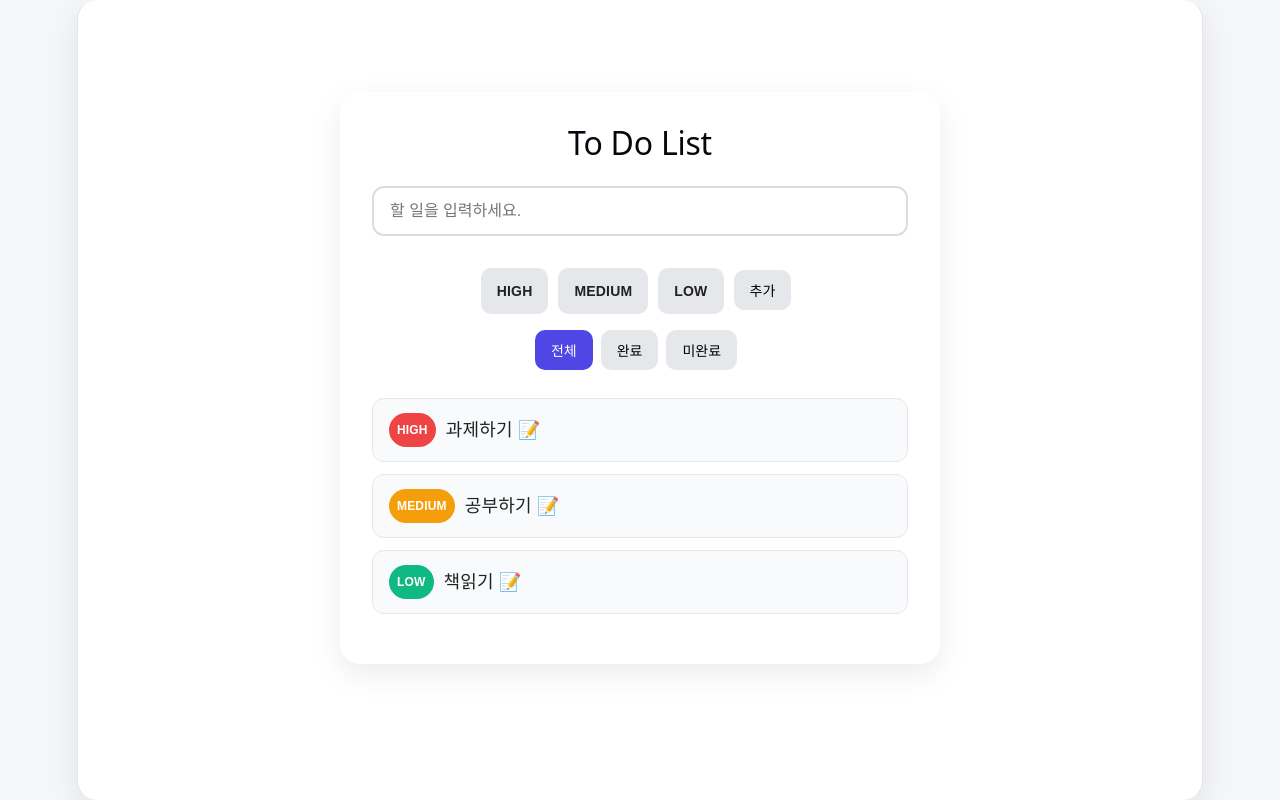
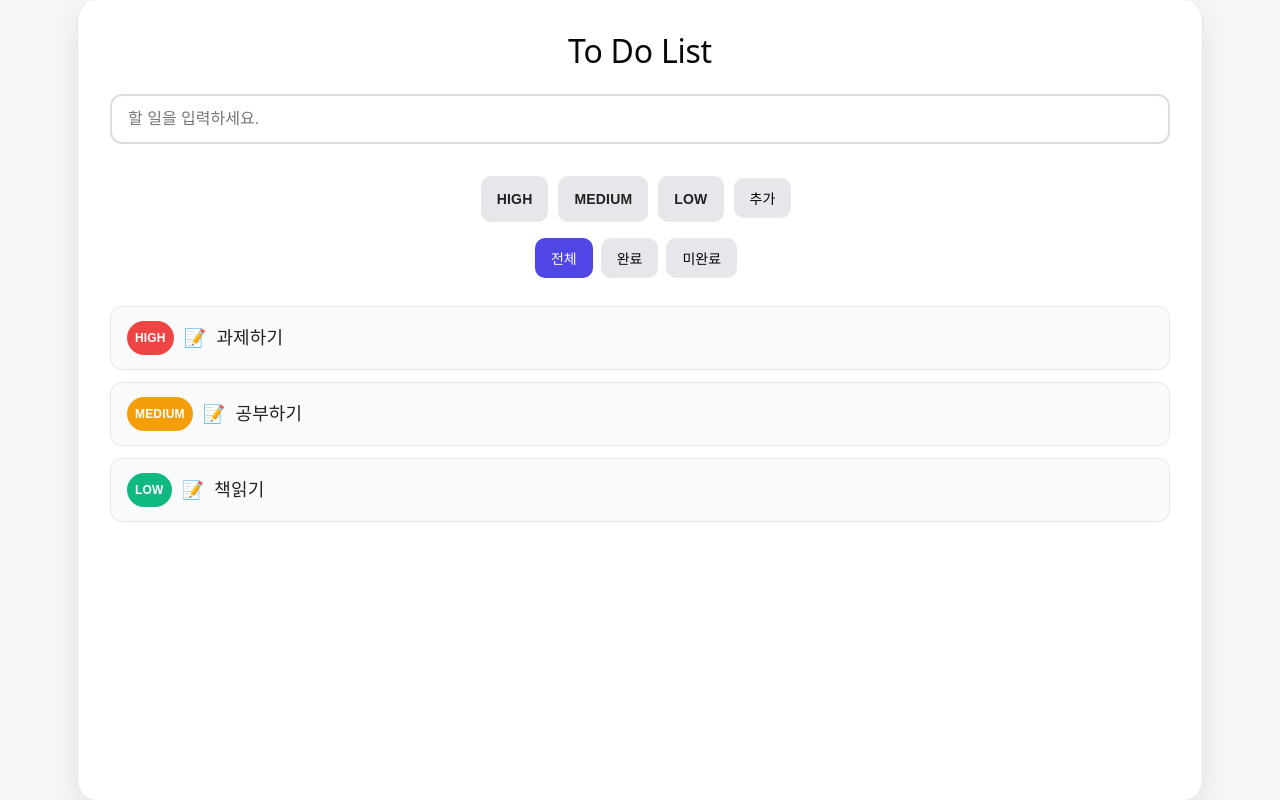
Before and after one commit to nyeohijyul/todolist, a React (Vite) app: page / in a window 1280 px wide. Built offline with nearby package versions, Linux system fonts and the light colour scheme.

Commit message:
코드 수정

```diff
--- a/src/Todo.jsx
+++ b/src/Todo.jsx
@@ -1,11 +1,21 @@
-import { useState } from "react";
+import { useState, useEffect } from "react";
 
 function Todo() {
-  const [todos, setTodos] = useState([
+  const [todos, setTodos] = useState(() => {
+    const savedTodos = localStorage.getItem("todos");
+    return savedTodos ? JSON.parse(savedTodos) : [
       {id: 1, text: '과제하기', done: false, priority:'HIGH'},
       {id: 2, text: '공부하기', done: false, priority:'MEDIUM'},
       {id: 3, text: '책읽기', done: false, priority:'LOW'},
-  ])
+    ];
+  });
+
+  useEffect(() => {
+    localStorage.setItem("todos", JSON.stringify(todos));
+    console.log("todos: ", todos);
+    // return () => console.log("cleanup");
+  }, [todos]);
+
   const handleIsDone = (index) => {
     const updated = [...todos];
     updated[index - 1].done = !updated[index - 1].done;
@@ -16,14 +26,15 @@ function Todo() {
     setInput(e.target.value);
   };
   const [priority, setPriority] = useState("MEDIUM");
+  const handlePriorityChange = (e) => {
+    setPriority(e.target.value);
+  };
   const [filter, setFilter] = useState("all");
   const addTodo = ()=>{
     if (input) {
       let id = todos[todos.length - 1].id + 1;
       let tmp = [...todos];
       tmp.push({id, text: input, priority, done: false});
-      console.log(id);
-      console.log(tmp);
       setTodos(tmp);
       setInput('');
 
@@ -43,25 +54,29 @@ function Todo() {
     }
   }
   return (
-    <div>
+    <section>
         <h2>To Do List</h2>
+        <section className="toggles">
           <input id="newTask" type="text" placeholder="할 일을 입력하세요." value={input} onChange={handleInputChange} onKeyDown={(e)=>{if(e.key == 'Enter') addTodo();}}></input>
-        <label><input type="radio" name="priority" value='HIGH' className={priority === "HIGH" ? 'selected' : null} onChange={(e) => setPriority(e.target.value)}/>HIGH</label>
-        <label><input type="radio" name="priority" value='MEDIUM' className={priority === "MEDIUM" ? 'selected' : null} onChange={(e) => setPriority(e.target.value)}/>MEDIUM</label>
-        <label><input type="radio" name="priority" value='LOW' className={priority === "LOW" ? 'selected' : null} onChange={(e) => setPriority(e.target.value)}/>LOW</label>
+          <section className="radios">
+            <label><input type="radio" name="priority" value='HIGH' className={priority === "HIGH" ? 'selected' : null} onChange={handlePriorityChange}/>HIGH</label>
+            <label><input type="radio" name="priority" value='MEDIUM' className={priority === "MEDIUM" ? 'selected' : null} onChange={handlePriorityChange}/>MEDIUM</label>
+            <label><input type="radio" name="priority" value='LOW' className={priority === "LOW" ? 'selected' : null} onChange={handlePriorityChange}/>LOW</label>
             <button onClick={addTodo}>추가</button>
+          </section>
 
           <section className="filters">
             <button className={filter === "all" ? 'selected' : null} onClick={()=>setFilter('all')}>전체</button>
             <button className={filter === "done" ? 'selected' : null} onClick={()=>setFilter('done')}>완료</button>
             <button className={filter === "notDone" ? 'selected' : null} onClick={()=>setFilter('notDone')}>미완료</button>
           </section>
+        </section>
         <ul>
             {filterTodo().map(item => (
-                <li key={item.id} onClick={() => handleIsDone(item.id)}><span className={item.priority}>{item.priority}</span> {item.text} {item.done ? '✅' : '📝'}</li>
+                <li key={item.id} onClick={() => handleIsDone(item.id)} className={item.done? 'selected' : null}><span className={item.priority}>{item.priority}</span><span>{item.done ? '✅' : '📝'}</span><span className="item-text">{item.text}</span></li>
             ))}
         </ul>
-    </div>
+    </section>
   )
 }
 
```
Lines whose indentation alone changed are shown as unchanged.
